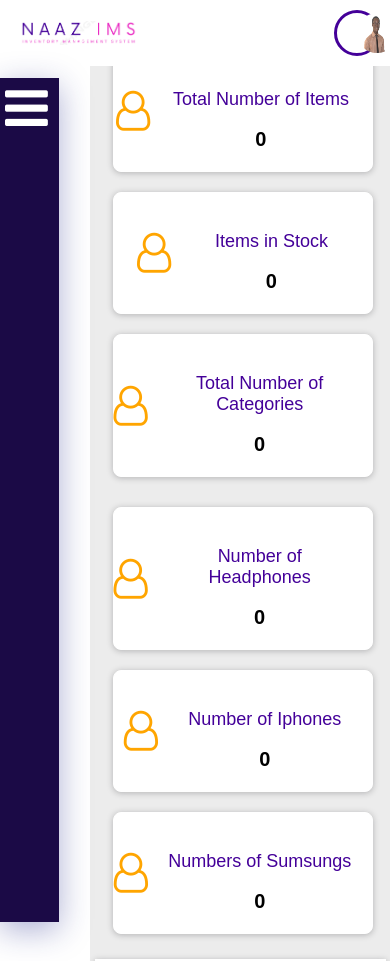
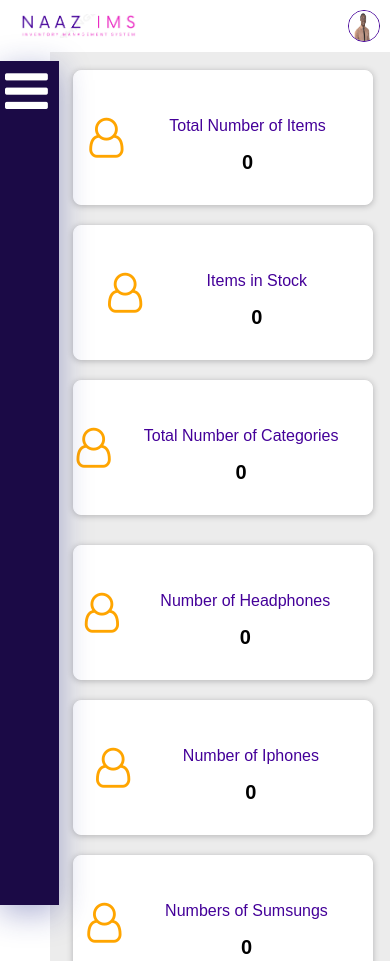
Before and after one commit to Zacchaeus-n/inventory-ms, a plain HTML site: page index.html in a window 390 px wide. Shown: the top 961 px of the page. Drawn offline with Linux system fonts and the light colour scheme.

Commit message:
Convert strings to integers

```diff
--- a/css/style.css
+++ b/css/style.css
@@ -553,6 +553,22 @@ MEDIA QUERIES
 */
 
 @media screen and (max-width: 76.8rem) {
+  header .totalQty {
+    margin-right: 5%;
+    height: 3rem;
+    width: 3rem;
+    border: 0.1rem solid #440099;
+    border-radius: 100%;
+    text-align: center;
+    cursor: context-menu;
+  }
+
+  header .totalQty img {
+    height: 3rem;
+    width: 3rem;
+    border-radius: 50%;
+    margin-left: 0;
+  }
   /*
     REFERENCE: Responsive Data Tables
     Chris Coyier on Apr 27, 2011 (Updated on Jun 9, 2018)
@@ -566,6 +582,8 @@ MEDIA QUERIES
   td,
   tr {
     display: block;
+    font-weight: 100;
+    font-size: 1.6rem;
   }
 
   /* Hide table headers (but not display: none;, for accessibility) */
@@ -627,7 +645,7 @@ MEDIA QUERIES
     z-index: 10;
     width: 8%;
     position: fixed;
-    top: 9.2%;
+    top: 7.2%;
     left: 0;
   }
 
@@ -637,7 +655,8 @@ MEDIA QUERIES
     justify-content: flex-start;
     align-items: center;
     font-size: 1.9rem;
-    margin-left: 9rem;
+    margin-left: 5rem;
+    padding-top: 2rem;
   }
 
   .card {
@@ -649,6 +668,15 @@ MEDIA QUERIES
     flex-basis: 45%;
     flex-grow: 1;
     margin: 1rem;
+  }
+
+  .card .cardInner p {
+    font-weight: 100;
+    font-size: 1.6rem;
+  }
+
+  .card .cardInner {
+    padding: 1rem;
   }
 
   .contentData {
@@ -673,10 +701,13 @@ MEDIA QUERIES
     margin-top: 1.5rem;
   }
 
-  .summary {
-    margin: 0.5rem;
+  .formGroup button {
+    background-color: #ea39ea;
+    color: white;
+    border: 0.1rem solid #dfe1e5;
     width: 90%;
-    padding: 1.5rem;
+    margin: 2rem 0rem;
+    cursor: pointer;
   }
 
   footer img {
--- a/js/script.js
+++ b/js/script.js
@@ -99,14 +99,22 @@ const calculateCategory = () => {
 };
 
 totalCategoryCount = calculateCategory();
+const calculateItemStock = () => {
+  let total = 0;
+  let storeData = getProductFromStorage();
+  storeData.forEach((storeItem) => {
+    total += parseInt(storeItem.quantity);
+  });
+  return total;
+};
+
 // get the summaries
 const getItemSummary = () => {
   // retrieving products from the localstore
   let storeData = getProductFromStorage();
   totalItemCount = storeData.length;
   storeData.forEach((storeItem) => {
-    stockItemCount.push(storeItem.quantity);
-    // if (!totalCategoryCount.includes(storeItem.category)) {
+    stockItemCount.push(storeItem.quantity); // if (!totalCategoryCount.includes(storeItem.category)) {
     //   totalCategoryCount.push();
     // }
 
@@ -131,14 +139,14 @@ const getItemSummary = () => {
 getItemSummary();
 
 const summaryCalculator = (totalTally, currentValue) =>
-  totalTally + currentValue;
+  parseInt(totalTally) + parseInt(currentValue);
 
-stockItems.textContent = stockItemCount.reduce(summaryCalculator, 0);
 headphonesCount.textContent = headphoneCount.reduce(summaryCalculator, 0);
 iphonesCount.textContent = iphoneCount.reduce(summaryCalculator, 0);
 sumsungsCount.textContent = sumsungCount.reduce(summaryCalculator, 0);
+totalItems.textContent = totalItemCount;
 
-totalItems.textContent = totalItemCount;
+stockItems.textContent = calculateItemStock();
 totalCategories.textContent = totalCategoryCount.length;
 
 const noDeleteHandler = () => closeModal();
@@ -158,6 +166,7 @@ const deleteItem = (index) => {
   items.splice(index, 1);
   localStorage.setItem("products", JSON.stringify(items));
   populateData(tbody);
+  window.location.href = "./index.html";
 };
 
 /**
```
